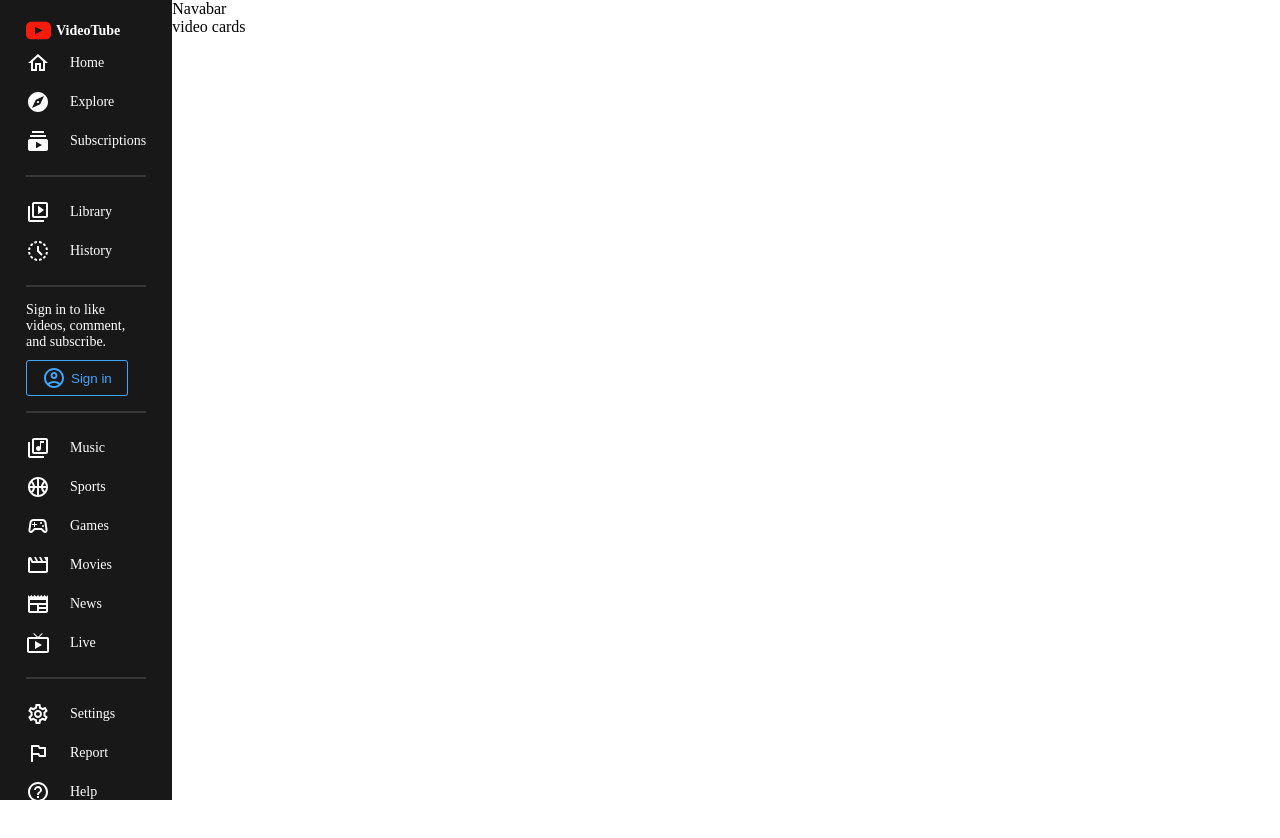
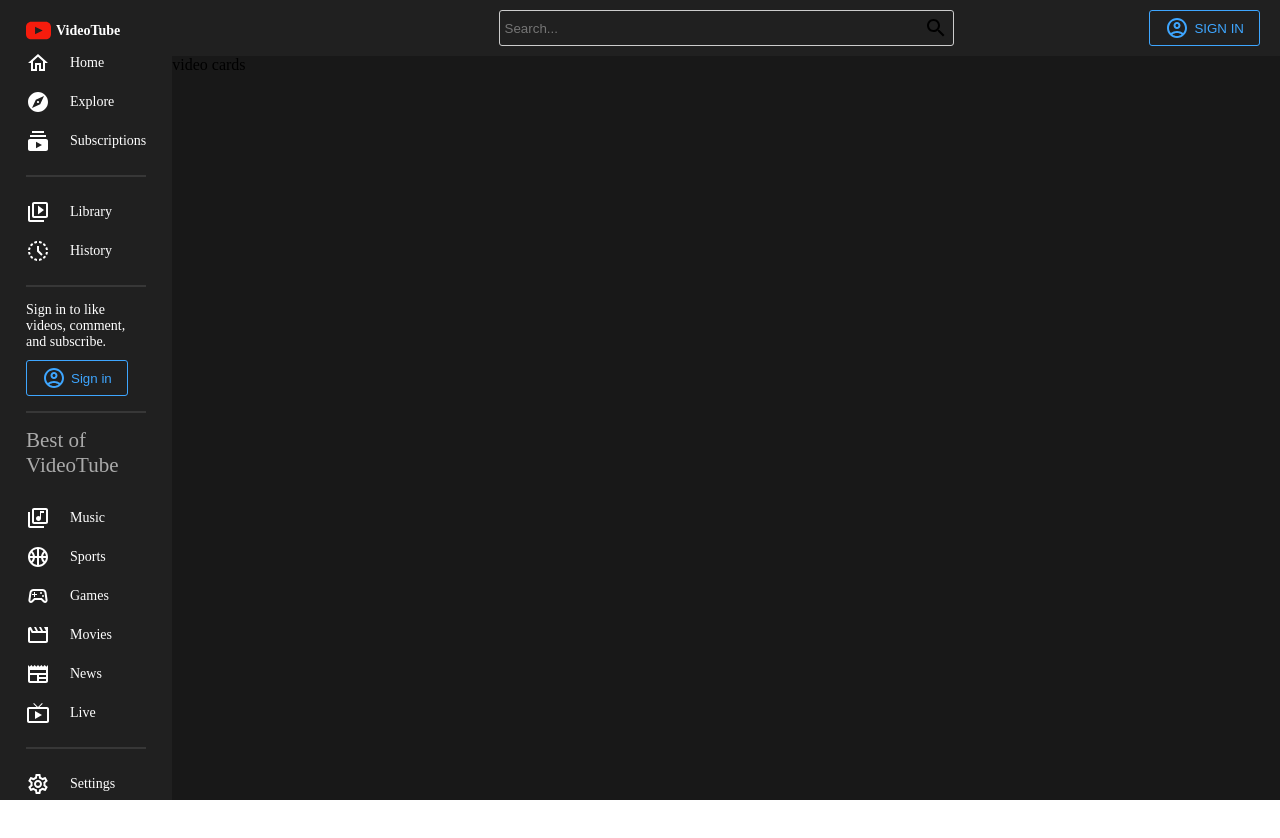
Before and after one commit to altesidriz/playlist, a React (Vite) app: page / in a window 1280 px wide. Shown: the top 838 px of the page. Built offline with nearby package versions, Linux system fonts and the light colour scheme.

Commit message:
Added search bar

```diff
--- a/src/App.jsx
+++ b/src/App.jsx
@@ -12,6 +12,7 @@
 
 const Main = styled.div`
   flex: 7;
+  background-color: ${({theme}) => theme.bg};
 `;
 const Wrapper = styled.div``;
 
--- a/src/components/Menu.jsx
+++ b/src/components/Menu.jsx
@@ -20,7 +20,7 @@
 
 const Container = styled.div`
   flex: 1;
-  background-color: ${({theme}) => theme.bg};
+  background-color: ${({theme}) => theme.bgLighter};
   height: 100vh;
   color:  ${({theme}) => theme.text};
   font-size: 14px;
@@ -71,6 +71,13 @@
 gap: 5px;
 `;
 
+const Title = styled.h2`
+    font-size14px;
+    font-weight: 500;
+    color: #aaaaaa;
+    margin-bottom: 20px;
+`;
+
 export const Menu = ({
     darkMode,
     setDarkMode
@@ -112,6 +119,7 @@
                     </Button>
                 </Login>
                 <Hr />
+                <Title>Best of VideoTube</Title>
                 <Item>
                     <LibraryMusicOutlinedIcon />
                     Music
--- a/src/components/Navabar.jsx
+++ b/src/components/Navabar.jsx
@@ -1,7 +1,72 @@
-import React from 'react'
+import React from 'react';
+import styled from 'styled-components';
+import AccountCircleOutlinedIcon from '@mui/icons-material/AccountCircleOutlined';
+import SearchOutlinedIcon from '@mui/icons-material/SearchOutlined';
+
+const Container = styled.div`
+  position: sticky;
+  top: 0;
+  background-color: ${({theme}) => theme.bgLighter};
+  height: 56px;
+`;
+const Wrapper = styled.div`
+  display: flex;
+  align-items: center;
+  height: 100%;
+  padding: 0px 20px;
+  justify-content: flex-end;
+  postion: relative;
+
+`;
+const Search = styled.div`
+  width: 40%;
+  position: absolute;
+  left: 0;
+  right: 0;
+  margin: auto;
+  display: flex;
+  align-items: center;
+  justify-content: space-between;
+  padding: 5px;
+  border: 1px solid #ccc;
+  border-radius: 3px;
+`;
+const Input = styled.input`
+  border: none;
+  background-color: transparent;
+  color: ${({theme}) => theme.text};
+
+`;
+
+const Button = styled.button`
+  padding: 5px 15px;
+  background-color: transparent;
+  border: 1px solid #3ea6ff;
+  color: #3ea6ff;
+  border-radius: 3px;
+  font-weight: 500;
+  cursor: pointer;
+  display: flex;
+  align-items: center;
+  gap: 5px;
+`;
+
+
+
 
 export const Navabar = () => {
   return (
-    <div>Navabar</div>
+    <Container>
+      <Wrapper>
+        <Search>
+          <Input placeholder='Search...' />
+          <SearchOutlinedIcon />
+        </Search>
+        <Button>
+          <AccountCircleOutlinedIcon />
+          SIGN IN
+        </Button>
+      </Wrapper>
+    </Container>
   )
 }
```
